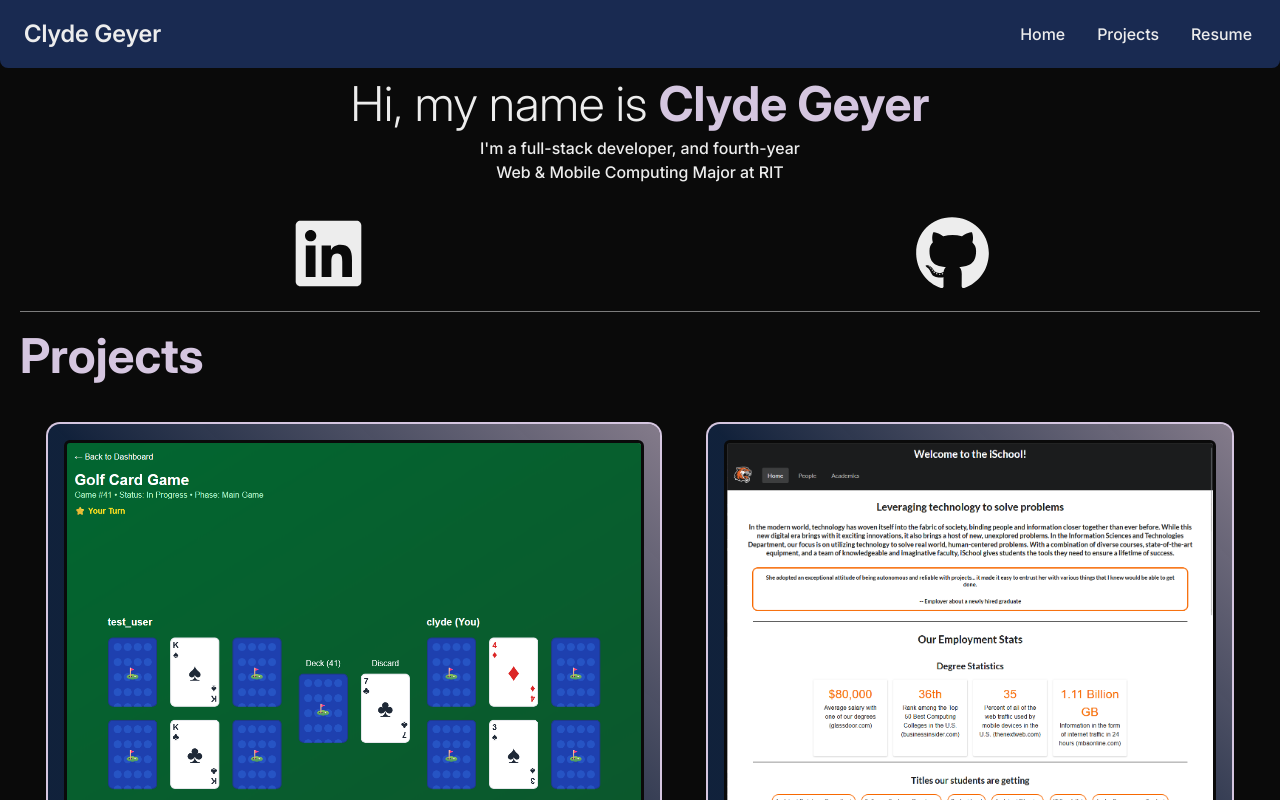
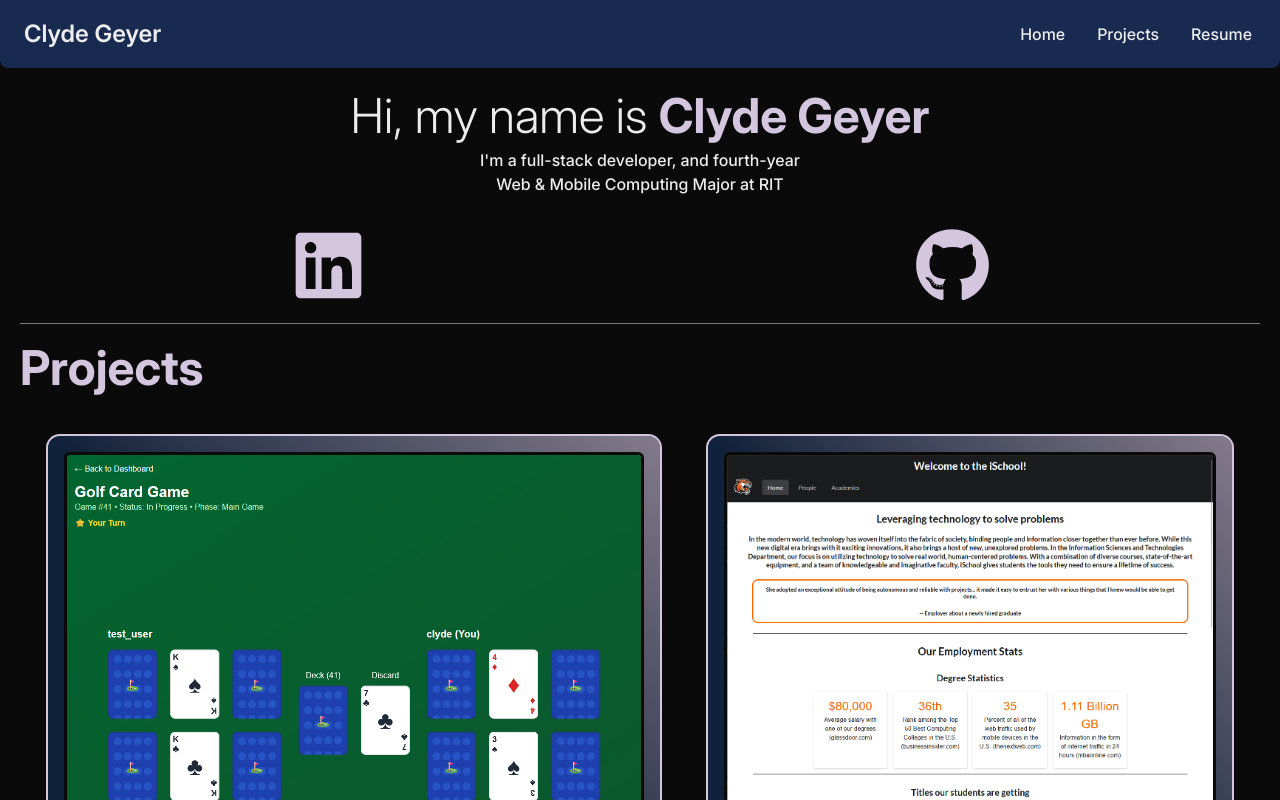
Before and after one commit to CodingArctic/next-portfolio, a Next.js app: page / in a window 1280 px wide. Shown: the top 800 px of the page. Built offline with nearby package versions, Linux system fonts and the light colour scheme.

Commit message:
thistle social icons & more top margin on name

```diff
--- a/src/app/components/SocialLink.js
+++ b/src/app/components/SocialLink.js
@@ -18,7 +18,7 @@ const SocialLink = ({ name, url }) => {
     return (
         <div className="">
             <Link href={url} target='_blank'>
-                <Icon size={75}/>
+                <Icon className="fill-[#D5C6E0]" size={75}/>
             </Link>
         </div>
     );
--- a/src/app/page.js
+++ b/src/app/page.js
@@ -9,7 +9,7 @@ export default function Home() {
       <div>
         <div className="container mx-auto px-4 text-center">
           <div>
-            <p className="mt-3 text-5xl max-w-[80%] m-auto font-light">Hi, my name is <span className="text-[#D5C6E0] font-bold">Clyde Geyer</span></p>
+            <p className="mt-6 text-5xl max-w-[80%] m-auto font-light">Hi, my name is <span className="text-[#D5C6E0] font-bold">Clyde Geyer</span></p>
           </div>
           <div className="mt-2 m-auto max-w-80 text-wrap font-medium">
             I'm a full-stack developer, and fourth-year Web & Mobile Computing Major at RIT
```
